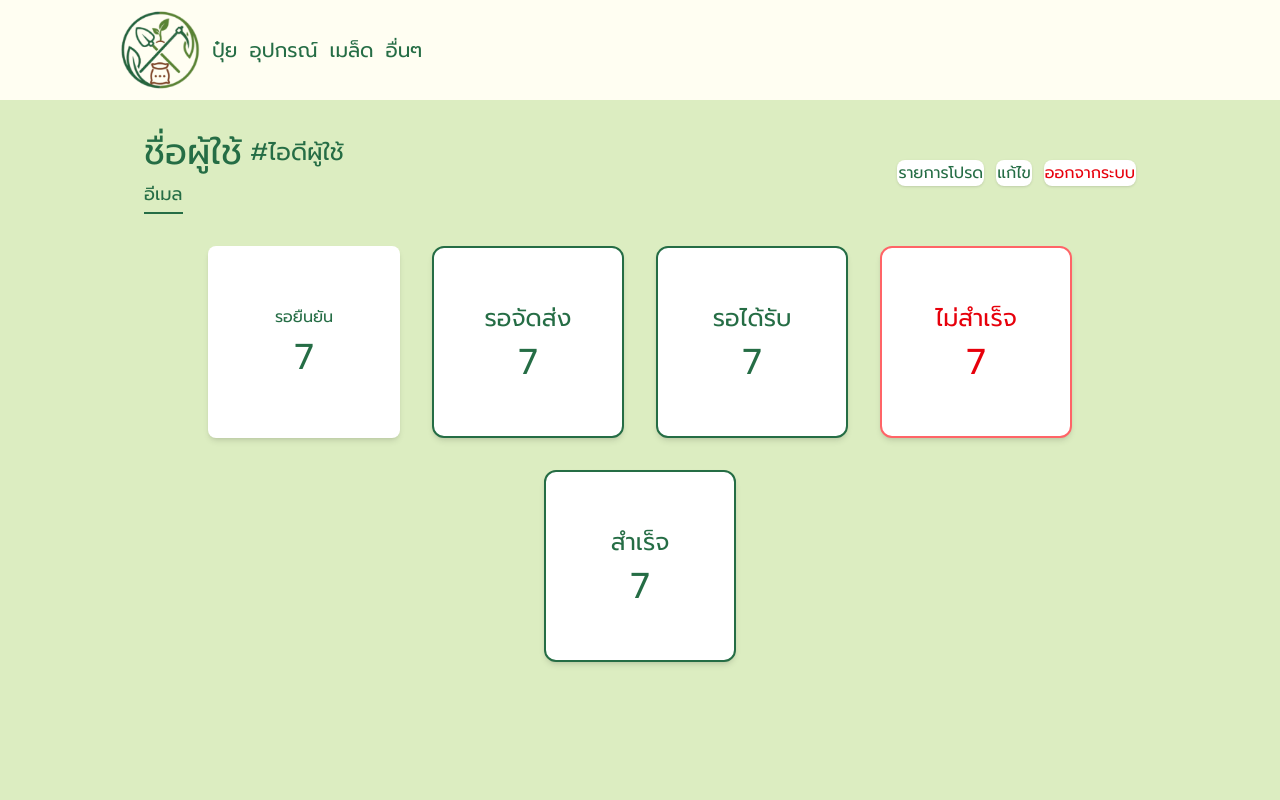
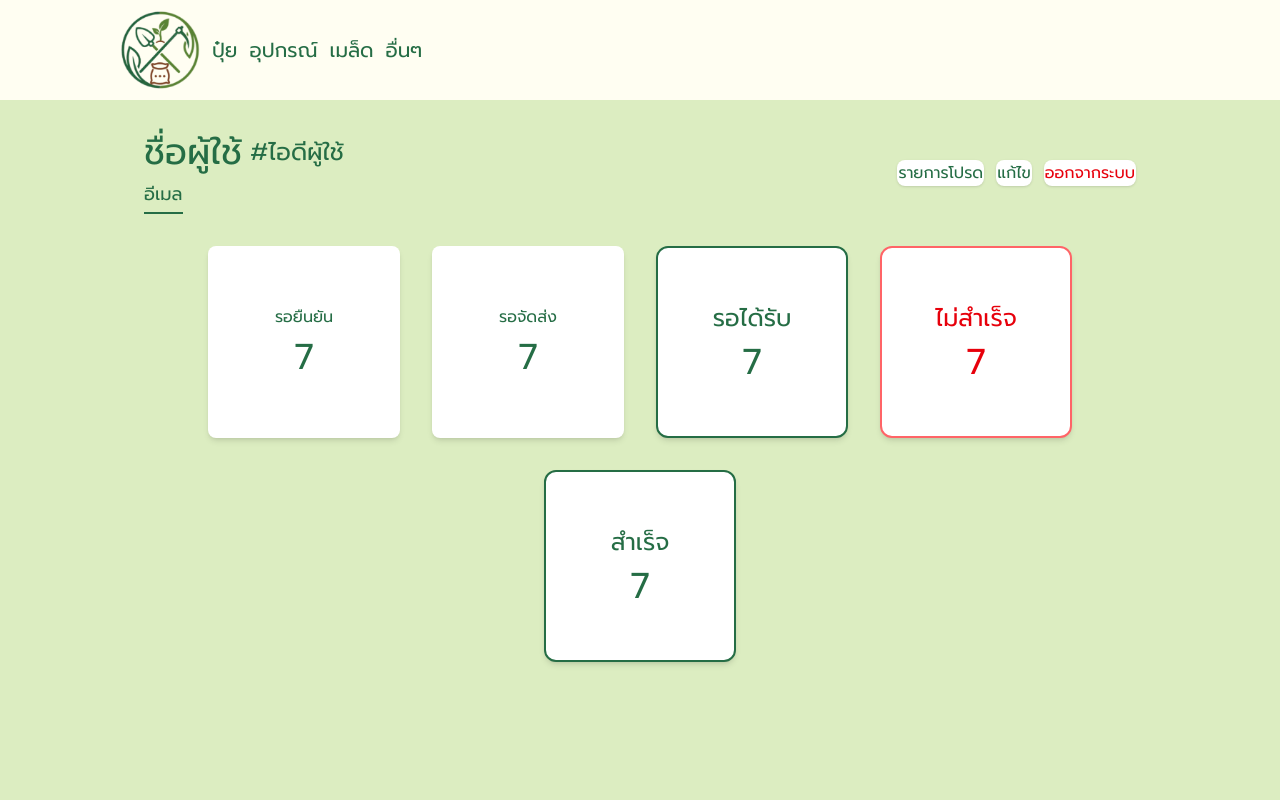
Before and after one commit to psu6810110652/Project, a React (Vite) app in the folder frontend/: page /profile in a window 1280 px wide. Shown: the top 800 px of the page. Built offline with nearby package versions, Linux system fonts and the light colour scheme.

Commit message:
create pending-delivery

```diff
--- a/frontend/src/App.tsx
+++ b/frontend/src/App.tsx
@@ -5,6 +5,7 @@ import './App.css'
 import Home from './pages/Home'
 import Category from './pages/Category';
 import PendingConfirm from './pages/PendingConfirm';
+import PendingDelivery from './pages/PendingDelivery';
 
 import Navbar from './components/Navbar';
 import Footer from './components/Footer';
@@ -22,6 +23,7 @@ function MainLayout() {
           <Route path="/cart" element={<Cart />} />
           <Route path="/profile" element={<Profile />} />
           <Route path="/pending-confirm" element={<PendingConfirm />} />
+          <Route path="/pending-delivery" element={<PendingDelivery />} />
         </Routes>
       </div>
       <Footer />
--- /dev/null
+++ b/frontend/src/pages/PendingDelivery.tsx
@@ -0,0 +1,14 @@
+import React from 'react';
+
+const PendingDelivery = () => {
+  return (
+    <div className="min-h-screen bg-[#DCEDC1] font-['Prompt'] text-[#256D45] flex flex-col items-center justify-center">
+      <h1 className="text-4xl font-bold mb-6">รายการรอจัดส่ง</h1>
+      <div className="bg-white rounded-xl shadow-lg p-8 w-full max-w-xl">
+        <p className="text-lg text-[#256D45]">แสดงรายการที่ต้องรอจัดส่ง...</p>
+      </div>
+    </div>
+  );
+};
+
+export default PendingDelivery;
--- a/frontend/src/pages/Profile.tsx
+++ b/frontend/src/pages/Profile.tsx
@@ -3,7 +3,7 @@ import { useNavigate } from 'react-router-dom';
 
 const statusList = [
   { label: 'รอยืนยัน', value: 7, color: 'text-[#256D45] border-[#256D45] bg-white', link: '/pending-confirm' },
-  { label: 'รอจัดส่ง', value: 7, color: 'text-[#256D45] border-[#256D45] bg-white' },
+  { label: 'รอจัดส่ง', value: 7, color: 'text-[#256D45] border-[#256D45] bg-white', link: '/pending-delivery' },
   { label: 'รอได้รับ', value: 7, color: 'text-[#256D45] border-[#256D45] bg-white' },
   { label: 'ไม่สำเร็จ', value: 7, color: 'text-red-600 border-red-400 bg-white' },
   { label: 'สำเร็จ', value: 7, color: 'text-[#256D45] border-[#256D45] bg-white' },
```
